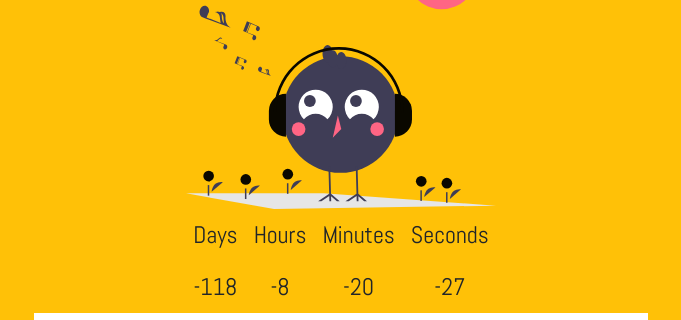
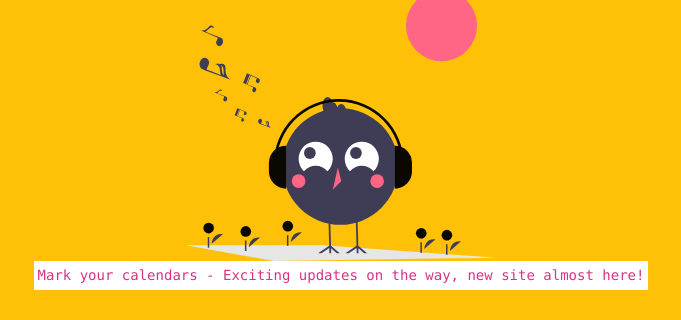
Before and after one commit to eyern/cons, a plain HTML site: page index.html in a window 1280 px wide. Shown: the part 267-587 px from the top of the page, without its empty margins (299-980 px from the left). Drawn offline with nearby package versions, Linux system fonts and the light colour scheme.

Commit message:
dates revise

```diff
--- a/index.html
+++ b/index.html
@@ -22,20 +22,6 @@
             <!-- change width for your preference based on the image size -->
             <img width="35%" src="assets/img/image.svg" alt="">
         </div>
-        <div class="d-flex justify-content-center text-center">
-            <div class="grid p-2">
-                <p>Days</p><b class="day"></b>
-            </div>
-            <div class="grid p-2">
-                <p>Hours</p><b class="hour"></b>
-            </div>
-            <div class="grid p-2">
-                <p>Minutes</p><b class="minutes"></b>
-            </div>
-            <div class="grid p-2">
-                <p>Seconds</p><b class="seconds"></b>
-            </div>
-        </div>
         <div class="d-flex justify-content-center">
             <code class="bg-white p-1">Mark your calendars - Exciting updates on the way, new site almost here!</code>
         </div>
```
